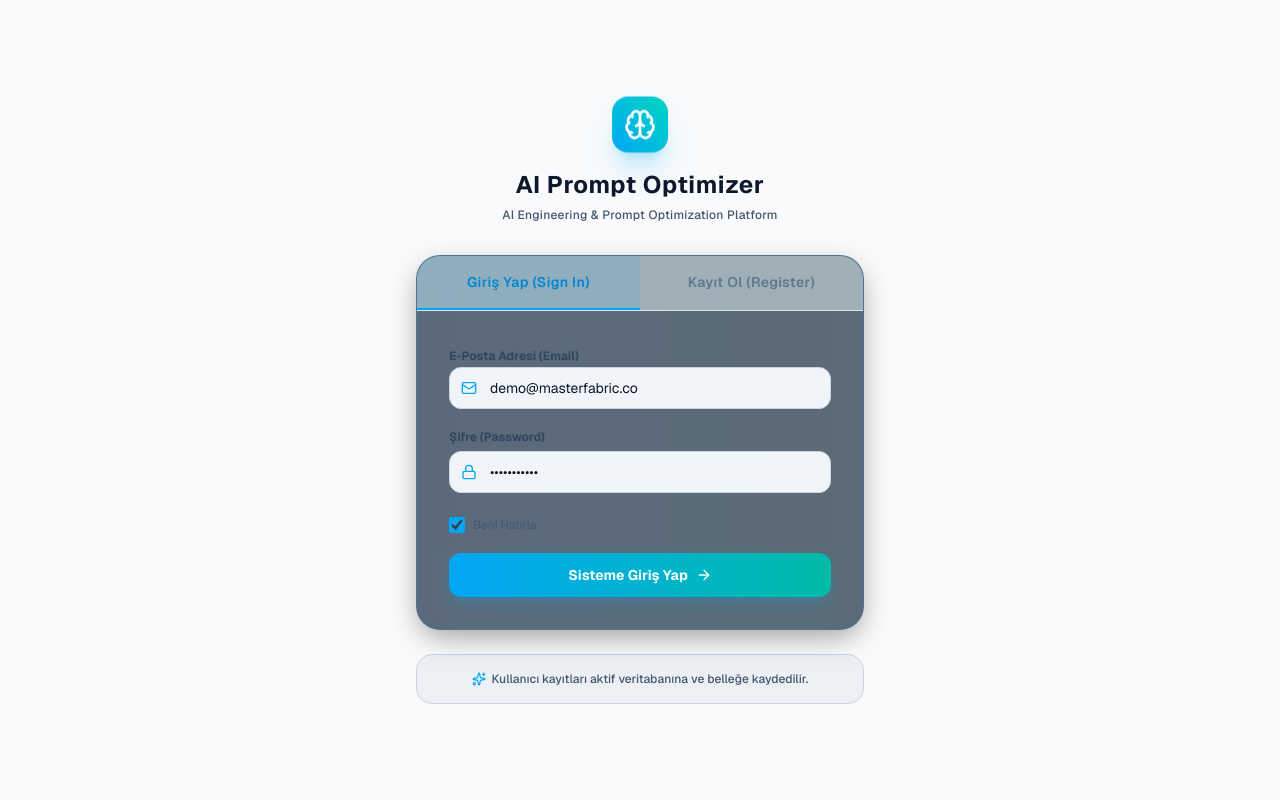
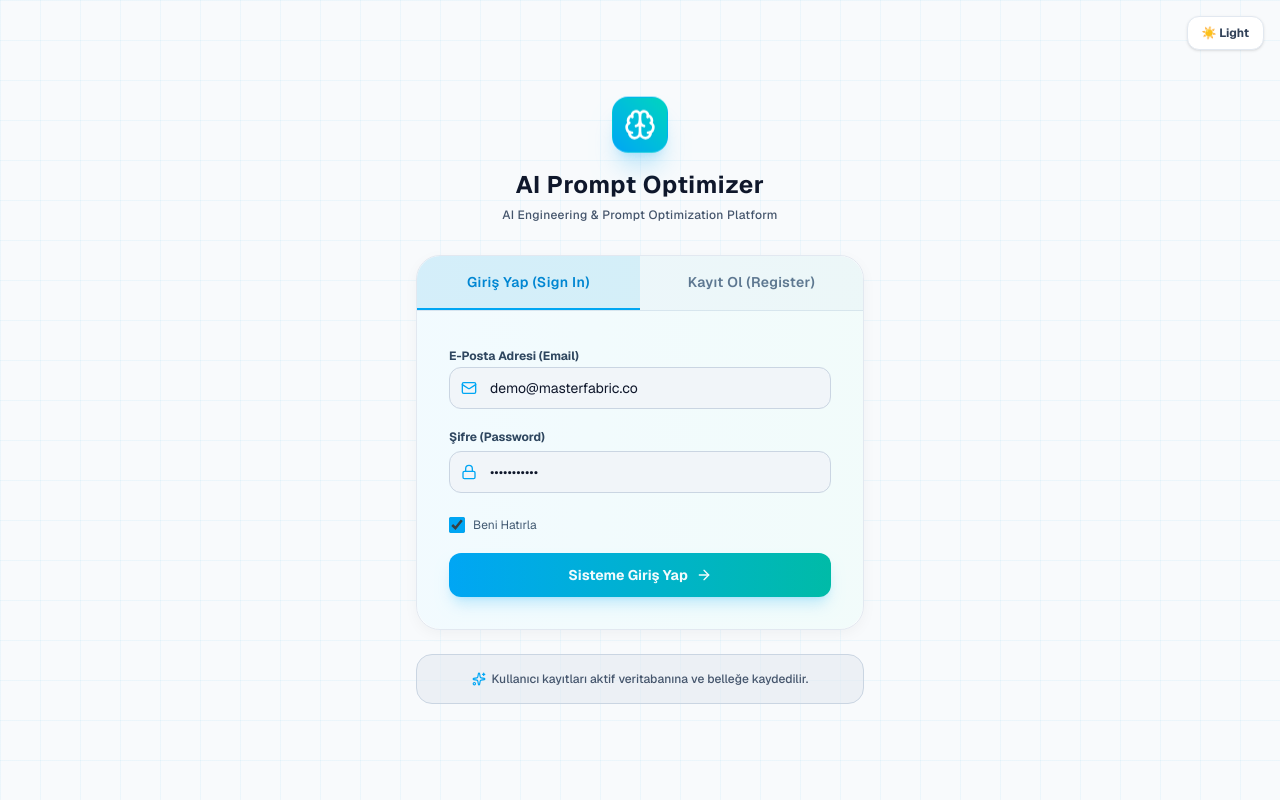
Before and after one commit to Gurkan26/smart-emotion-focus-journal-frontend, a Next.js app: page /auth in a window 1280 px wide. Built offline with nearby package versions, Linux system fonts and the light colour scheme.

Commit message:
feat: implement authenticated app layout with sidebar navigation, theme switching, and admin route guards

```diff
--- a/src/app/app/layout.js
+++ b/src/app/app/layout.js
@@ -350,7 +350,7 @@ export default function AppLayout({ children }) {
             className="p-2 rounded-xl bg-slate-200 dark:bg-slate-800 border border-sky-500/20 text-slate-700 dark:text-slate-200 hover:scale-105 transition-all text-xs flex items-center gap-1 font-semibold"
             title={theme === 'light' ? 'Koyu Temaya Geç (Dark Mode)' : 'Açık Temaya Geç (Light Mode)'}
           >
-            {theme === 'light' ? '🌙 Dark' : '☀️ Light'}
+            {theme === 'light' ? '☀️ Light' : '🌙 Dark'}
           </button>
 
           {/* Settings button */}
--- a/src/app/auth/page.js
+++ b/src/app/auth/page.js
@@ -1,5 +1,5 @@
 'use client';
-import { useState } from 'react';
+import { useState, useEffect } from 'react';
 import { useRouter } from 'next/navigation';
 import { Brain, Mail, Lock, User, ArrowRight, Sparkles, AlertCircle, CheckCircle } from 'lucide-react';
 import { getBackendUrl, clearAllUserStorage, getUserId } from '@/lib/api';
@@ -16,6 +16,30 @@ export default function AuthPage() {
   const [loading, setLoading] = useState(false);
   const [error, setError] = useState(null);
   const [successMessage, setSuccessMessage] = useState(null);
+  const [theme, setTheme] = useState('light');
+
+  useEffect(() => {
+    if (typeof window !== 'undefined') {
+      const saved = localStorage.getItem('journal_theme') || 'light';
+      setTheme(saved);
+      if (saved === 'dark') {
+        document.documentElement.classList.add('dark');
+      } else {
+        document.documentElement.classList.remove('dark');
+      }
+    }
+  }, []);
+
+  const toggleTheme = () => {
+    const next = theme === 'light' ? 'dark' : 'light';
+    setTheme(next);
+    localStorage.setItem('journal_theme', next);
+    if (next === 'dark') {
+      document.documentElement.classList.add('dark');
+    } else {
+      document.documentElement.classList.remove('dark');
+    }
+  };
 
   const handleQuickAdminLogin = async () => {
     setLoading(true);
@@ -146,6 +170,17 @@ export default function AuthPage() {
 
   return (
     <div className="min-h-screen bg-slate-50 dark:bg-slate-950 text-slate-900 dark:text-slate-100 flex flex-col items-center justify-center p-4 relative overflow-hidden bg-grid-pattern transition-colors">
+      {/* Top Right Theme Toggle Button */}
+      <div className="absolute top-4 right-4 z-20">
+        <button
+          type="button"
+          onClick={toggleTheme}
+          className="px-3.5 py-2 rounded-xl bg-white dark:bg-slate-800 border border-slate-200 dark:border-slate-700 text-slate-700 dark:text-slate-200 text-xs font-bold shadow-sm hover:scale-105 transition-all flex items-center gap-1.5 cursor-pointer"
+        >
+          {theme === 'light' ? '☀️ Light' : '🌙 Dark'}
+        </button>
+      </div>
+
       {/* Decorative Glow Orbs */}
       <div className="absolute top-1/4 left-1/3 w-96 h-96 bg-sky-500/10 dark:bg-sky-500/20 rounded-full blur-[100px] pointer-events-none -z-10 animate-pulse-slow"></div>
       <div className="absolute bottom-1/4 right-1/3 w-[350px] h-[350px] bg-teal-500/10 dark:bg-teal-500/20 rounded-full blur-[90px] pointer-events-none -z-10"></div>
--- a/src/app/globals.css
+++ b/src/app/globals.css
@@ -1,35 +1,21 @@
 @import "tailwindcss";
 
 :root {
-  --background: #f8fafc; /* slate-50 - Default Light */
+  --background: #f8fafc; /* slate-50 */
   --foreground: #0f172a; /* slate-900 */
 }
 
 .dark {
-  --background: #0f172a; /* slate-900 - Dark */
-  --foreground: #f8fafc; /* slate-50 */
-}
-
-@theme inline {
-  --color-background: var(--background);
-  --color-foreground: var(--foreground);
-  --font-sans: var(--font-geist-sans);
-  --font-mono: var(--font-geist-mono);
-
-  --color-brand-cyan: #0ea5e9;
-  --color-brand-blue: #0284c7;
-  --color-brand-emerald: #10b981;
-  --color-brand-emerald-light: #34d399;
-  --color-brand-rose: #ef4444;
-  --color-brand-amber: #f59e0b;
+  --background: #090d16; /* deep slate dark */
+  --foreground: #f8fafc;
 }
 
 body {
   background-color: var(--background);
   color: var(--foreground);
-  font-family: var(--font-geist-sans), ui-sans-serif, system-ui, -apple-system, BlinkMacSystemFont, "Segoe UI", Roboto, "Helvetica Neue", Arial, sans-serif;
+  font-family: var(--font-geist-sans), ui-sans-serif, system-ui, -apple-system, BlinkMacSystemFont, "Segoe UI", Roboto, sans-serif;
   overflow-x: hidden;
-  transition: background-color 0.3s ease, color 0.3s ease;
+  transition: background-color 0.25s ease, color 0.25s ease;
 }
 
 /* Custom Scrollbar */
@@ -43,7 +29,7 @@ body {
 }
 
 .dark ::-webkit-scrollbar-track {
-  background: rgba(15, 23, 42, 0.5);
+  background: rgba(15, 23, 42, 0.4);
 }
 
 ::-webkit-scrollbar-thumb {
@@ -55,31 +41,25 @@ body {
   background: rgba(14, 165, 233, 0.6);
 }
 
-/* Glassmorphism panel styling (Light default) */
+/* Glassmorphism panel styling */
 .glass-panel {
-  background: rgba(255, 255, 255, 0.85);
-  backdrop-filter: blur(12px);
-  -webkit-backdrop-filter: blur(12px);
-  border: 1px solid rgba(14, 165, 233, 0.15);
-  box-shadow: 0 4px 20px -2px rgba(14, 165, 233, 0.08);
+  background: #ffffff;
+  border: 1px solid #e2e8f0;
+  box-shadow: 0 4px 16px -2px rgba(15, 23, 42, 0.05);
 }
 
 .dark .glass-panel {
-  background: rgba(30, 41, 59, 0.7);
-  border: 1px solid rgba(14, 165, 233, 0.2);
-  box-shadow: 0 10px 30px -5px rgba(0, 0, 0, 0.4);
+  background: rgba(30, 41, 59, 0.85);
+  border: 1px solid rgba(51, 65, 85, 0.8);
+  box-shadow: 0 10px 30px -5px rgba(0, 0, 0, 0.3);
 }
 
-.glass-panel-glow-purple, .glass-panel-glow-cyan {
-  box-shadow: 0 0 35px -5px rgba(14, 165, 233, 0.15);
-}
-
-/* Gradient background grid */
+/* Background grid */
 .bg-grid-pattern {
   background-size: 40px 40px;
   background-image:
-    linear-gradient(to right, rgba(14, 165, 233, 0.04) 1px, transparent 1px),
-    linear-gradient(to bottom, rgba(14, 165, 233, 0.04) 1px, transparent 1px);
+    linear-gradient(to right, rgba(14, 165, 233, 0.05) 1px, transparent 1px),
+    linear-gradient(to bottom, rgba(14, 165, 233, 0.05) 1px, transparent 1px);
 }
 
 .dark .bg-grid-pattern {
@@ -88,10 +68,10 @@ body {
     linear-gradient(to bottom, rgba(255, 255, 255, 0.02) 1px, transparent 1px);
 }
 
-/* Custom animations */
+/* Animations */
 @keyframes float {
   0%, 100% { transform: translateY(0); }
-  50% { transform: translateY(-8px); }
+  50% { transform: translateY(-6px); }
 }
 
 .animate-float {
@@ -106,58 +86,3 @@ body {
 .animate-pulse-slow {
   animation: pulse-slow 4s ease-in-out infinite;
 }
-
-/* Light mode high-contrast typography & panel overrides */
-html:not(.dark) {
-  --background: #f8fafc;
-  --foreground: #0f172a;
-
-  .glass-panel {
-    background: #ffffff !important;
-    border: 1px solid #e2e8f0 !important;
-    box-shadow: 0 4px 15px -1px rgba(15, 23, 42, 0.06) !important;
-  }
-
-  .text-zinc-100, .text-zinc-200, .text-zinc-50 {
-    color: #0f172a !important;
-  }
-
-  .text-zinc-300, .text-zinc-400 {
-    color: #334155 !important;
-  }
-
-  .text-zinc-500, .text-zinc-600 {
-    color: #475569 !important;
-  }
-
-  .bg-zinc-900, .bg-zinc-900\/80, .bg-zinc-900\/60, .bg-zinc-950, .bg-zinc-950\/80 {
-    background-color: #f1f5f9 !important;
-  }
-
-  .bg-zinc-900\/50, .bg-zinc-900\/40, .bg-zinc-900\/20 {
-    background-color: #f8fafc !important;
-  }
-
-  .border-zinc-800, .border-zinc-850, .border-zinc-700 {
-    border-color: #cbd5e1 !important;
-  }
-
-  input, textarea, select {
-    background-color: #ffffff !important;
-    color: #0f172a !important;
-    border-color: #cbd5e1 !important;
-  }
-
-  input::placeholder, textarea::placeholder {
-    color: #94a3b8 !important;
-  }
-
-  table {
-    color: #0f172a !important;
-  }
-
-  thead {
-    background-color: #e2e8f0 !important;
-    color: #1e293b !important;
-  }
-}
```
